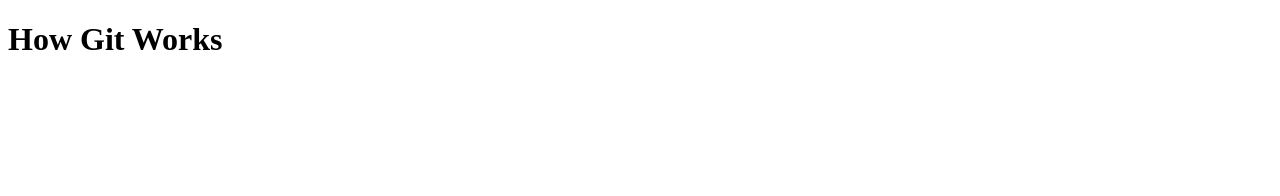
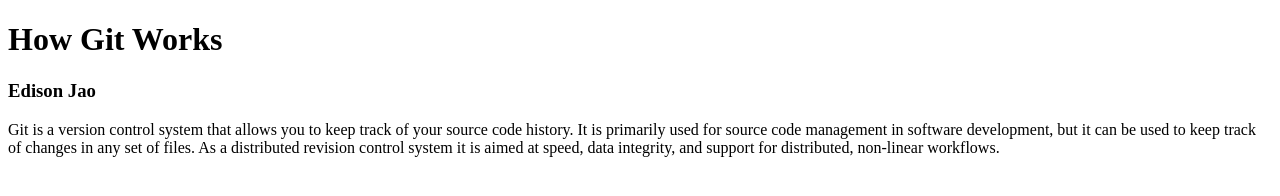
Before and after one commit to edisonjao5/Unde_Git, a plain HTML site: page index.html in a window 1280 px wide. Drawn offline with Linux system fonts and the light colour scheme.

Commit message:
second commit

```diff
--- a/index.html
+++ b/index.html
@@ -8,5 +8,13 @@
   </head>
   <body>
     <h1>How Git Works</h1>
+    <h3>Edison Jao</h3>
+    <p>
+      Git is a version control system that allows you to keep track of your
+      source code history. It is primarily used for source code management in
+      software development, but it can be used to keep track of changes in any
+      set of files. As a distributed revision control system it is aimed at
+      speed, data integrity, and support for distributed, non-linear workflows.
+    </p>
   </body>
 </html>
```
